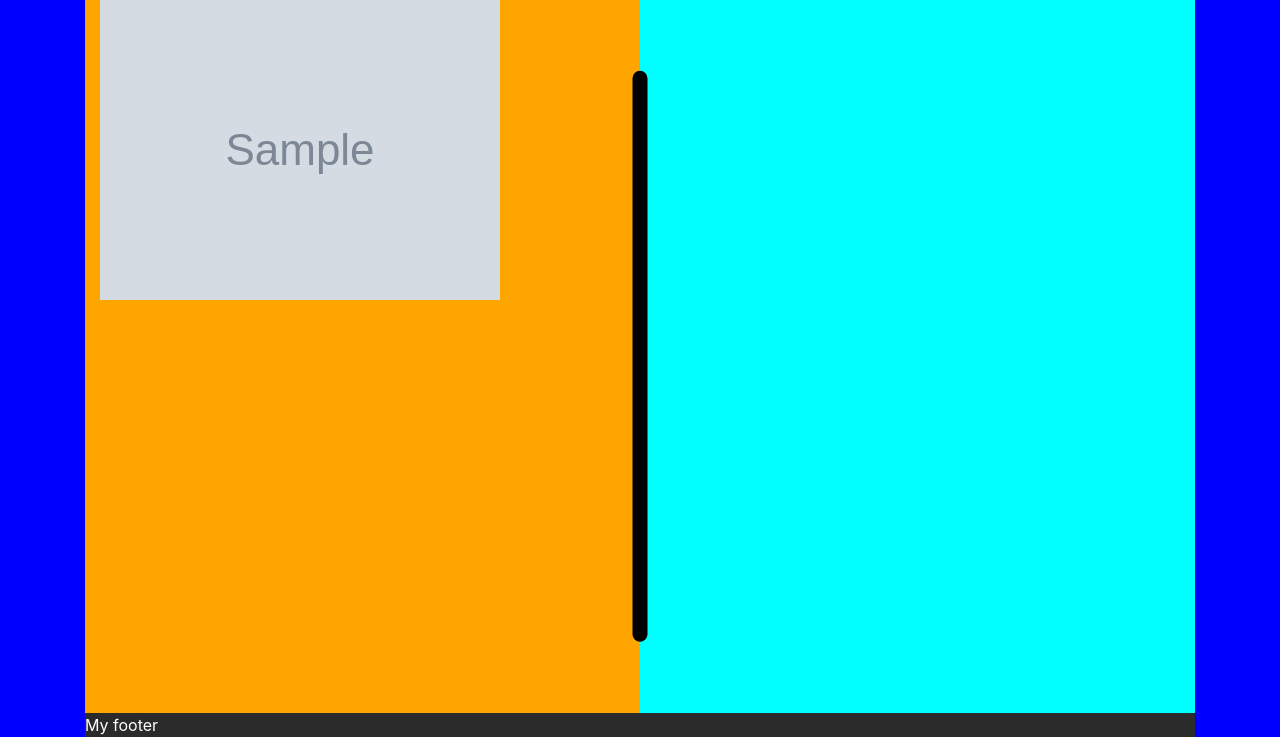
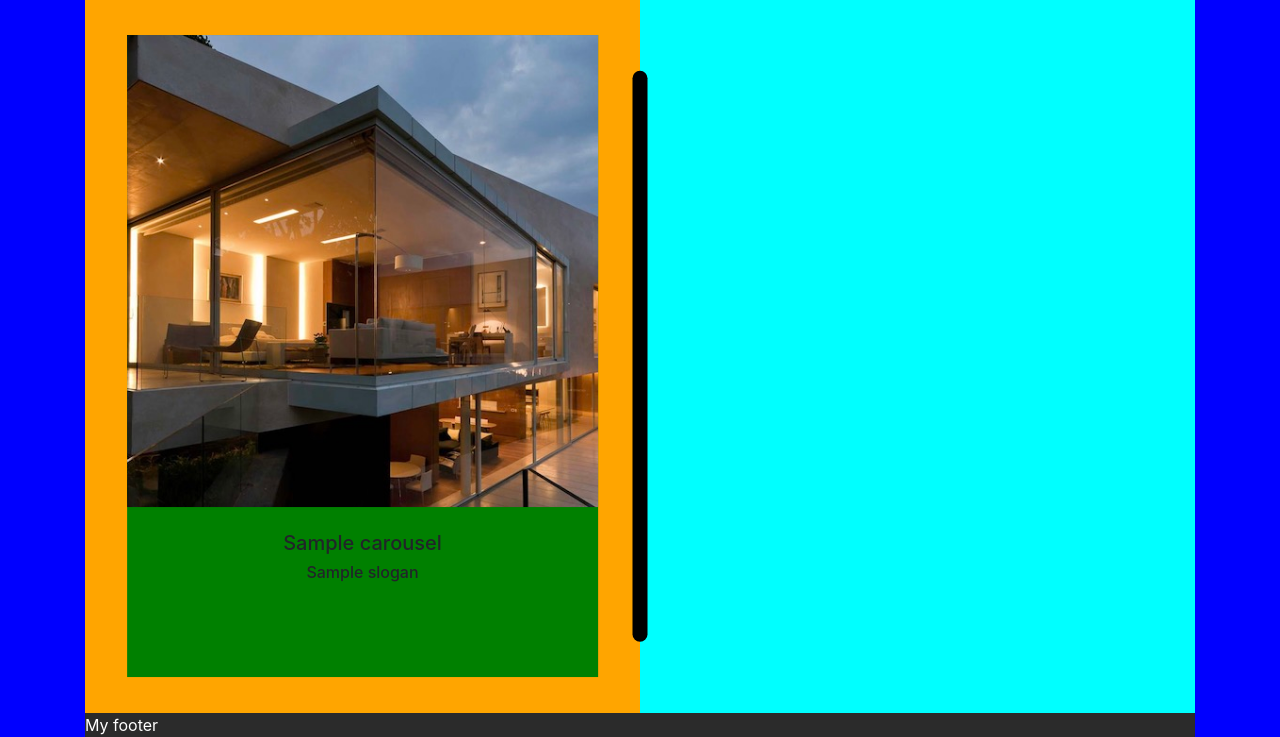
Before and after one commit to egmp7/Esencial-Construcciones, a Flask app: template application/templates/home1.html in a window 1280 px wide. Shown: the part 63-800 px from the top of the page. Run offline with Flask 2, Linux system fonts and the light colour scheme; the template is opened without the code that fills it: most values are stand-ins (such as "Sample title", 1, 10 or a date in 2020); grey boxes marked "Sample" are stand-in pictures; parts of the project's set-up code (start-up, migrations or seed data) failed here and were passed over; some libraries are stand-ins or nearby versions.

Commit message:
greeting component

```diff
--- a/application/static/js/script.js
+++ b/application/static/js/script.js
@@ -22,17 +22,24 @@ getMainHeight = function ()
     return windowHeight - navHeight - footerHeight;
 }
 
-/**Sets width and height of components */
+/**Sets width and height of components
+ * @param w width of the main component
+ * @param h height of the main component
+ */
 setResponsiveComponents = function (w,h)
 {
     $("main").height(h);
 
     // main components
-    $(".block1").width(w/2);
+    $(".block1").width(w / 2);
     $(".block1").height(h);
-    $(".block2").width(w/2);
+    $(".block2").width(w / 2);
     $(".block2").height(h);
     $(".stick").height(h * 0.8);
+
+    // block 1 components
+    $(".greeting").width(w / 2 * 0.85)
+    $(".greeting").height(h * 0.9)
 
     // modal component
     $("modal").height(h * 0.95);
--- a/application/static/styles/_home.scss
+++ b/application/static/styles/_home.scss
@@ -6,18 +6,36 @@
 main{
   position: relative;
   display: flex !important;
+
   .block1{
     background-color: orange;
+    position: relative;
+
+    .greeting{
+      @include center;
+      background-color: green;
+      text-align: center;
+
+      .text{
+        margin-top: 3vh;
+
+        h1{
+          font-size: 20px;
+        }
+
+        h2{
+          font-size: 16px;
+        }
+      }
+    }
   }
+
   .block2{
     background-color: aqua;
   }
 
   .stick{
-    position:absolute;
-    top:50%;
-    left:50%;
-    transform:translate(-50%,-50%);
+    @include center;
     background-color: black;
     border-radius: 20px;
     width: 15px;
@@ -26,10 +44,7 @@ main{
   modal{
     background-color: red;
     border-radius: 20px;
-    position:absolute;
-    top:50%;
-    left:50%;
-    transform:translate(-50%,-50%);
+    @include center;
   }
 }
 
--- a/application/static/styles/_variables.scss
+++ b/application/static/styles/_variables.scss
@@ -40,3 +40,10 @@ $font: 'Open Sans', sans-serif;
   }
 
 }
+
+@mixin center{
+  position:absolute;
+  top:50%;
+  left:50%;
+  transform:translate(-50%,-50%);
+}
--- a/application/static/styles/style.css
+++ b/application/static/styles/style.css
@@ -4,6 +4,24 @@ main {
 }
 main .block1 {
   background-color: orange;
+  position: relative;
+}
+main .block1 .greeting {
+  position: absolute;
+  top: 50%;
+  left: 50%;
+  transform: translate(-50%, -50%);
+  background-color: green;
+  text-align: center;
+}
+main .block1 .greeting .text {
+  margin-top: 3vh;
+}
+main .block1 .greeting .text h1 {
+  font-size: 20px;
+}
+main .block1 .greeting .text h2 {
+  font-size: 16px;
 }
 main .block2 {
   background-color: aqua;
@@ -19,7 +37,6 @@ main .stick {
 }
 main modal {
   background-color: red;
-  display: block;
   border-radius: 20px;
   position: absolute;
   top: 50%;
--- a/application/templates/home1.html
+++ b/application/templates/home1.html
@@ -5,31 +5,13 @@
 
     <div class="block1">
 
-        <!-- About - Carousel -->
-        <div    class=" carousel
-                        slide
-                        col-sm
-                        d-none
-                        d-sm-block"
-                data-ride="carousel">
-            <div class="carousel-inner">
-
-                <!-- Object to activate carousel -->
-                {% set carousel = { 'active':True } %}
-
-                {% for image in images.introSlider %}
-
-                    <!-- Carousel item -->
-                    <div class="carousel-item {{ 'active' if carousel.active else '' }}">
-
-                        <img    class="img-fluid"
-                                src="{{ url_for('static',filename = images.introSlider[image])  }}">
-                    </div>
-
-                    <!-- Update caraousel object -->
-                    {% if carousel.update({'active': False}) %} {% endif %}
-
-                {% endfor %}
+        <div class="greeting">
+            <img class="img-fluid"
+                src="{{ url_for('static',filename ='img/introSlider/building.jpg') }}"
+                alt="building">
+            <div class="text">
+                <h1>{{data.carousel.title}}</h1>
+                <h2>{{data.carousel.slogan}}</h2>
             </div>
         </div>
 
```
Also changed, not shown: application/static/img/introSlider/building.jpg, application/static/img/introSlider/city.jpg (deleted), application/static/img/introSlider/design.jpg, application/static/img/introSlider/iron.jpg, application/static/img/introSlider/landscape.jpg, application/static/img/introSlider/render.jpg, 1 other file.
